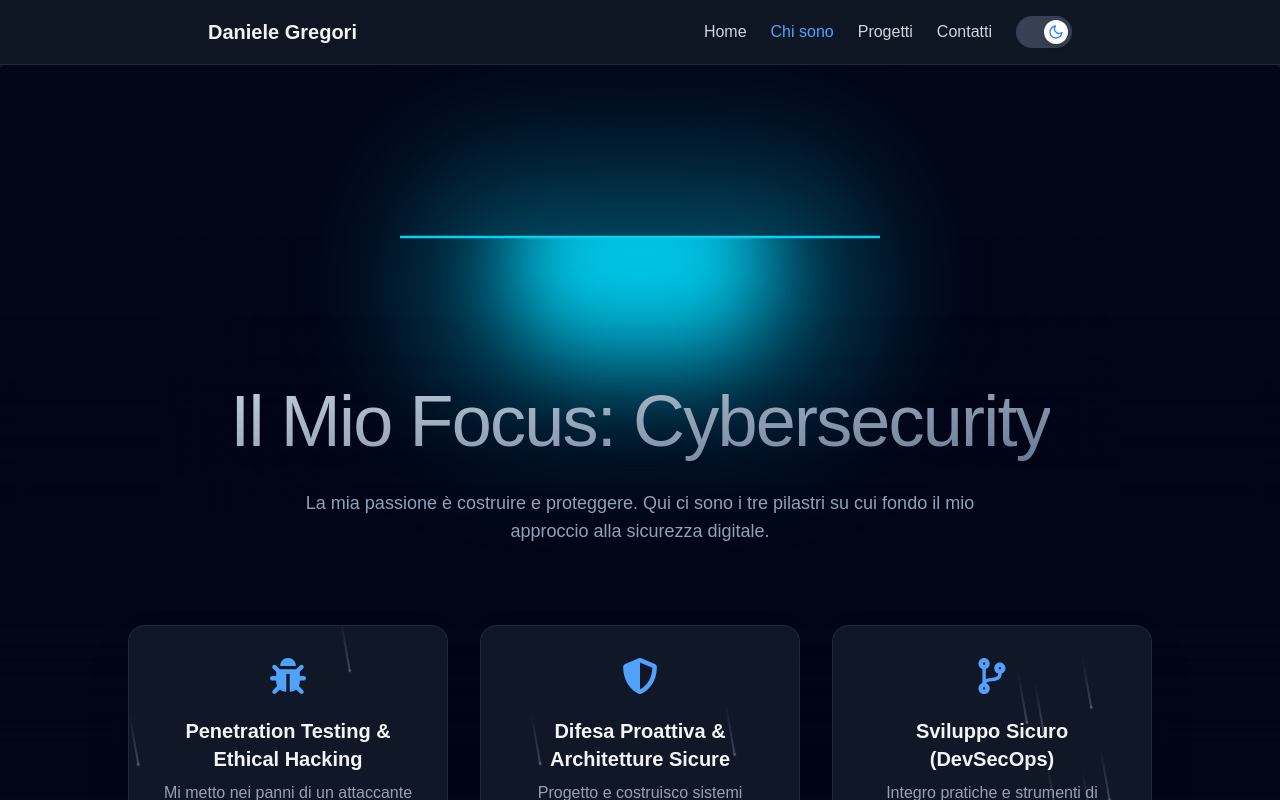
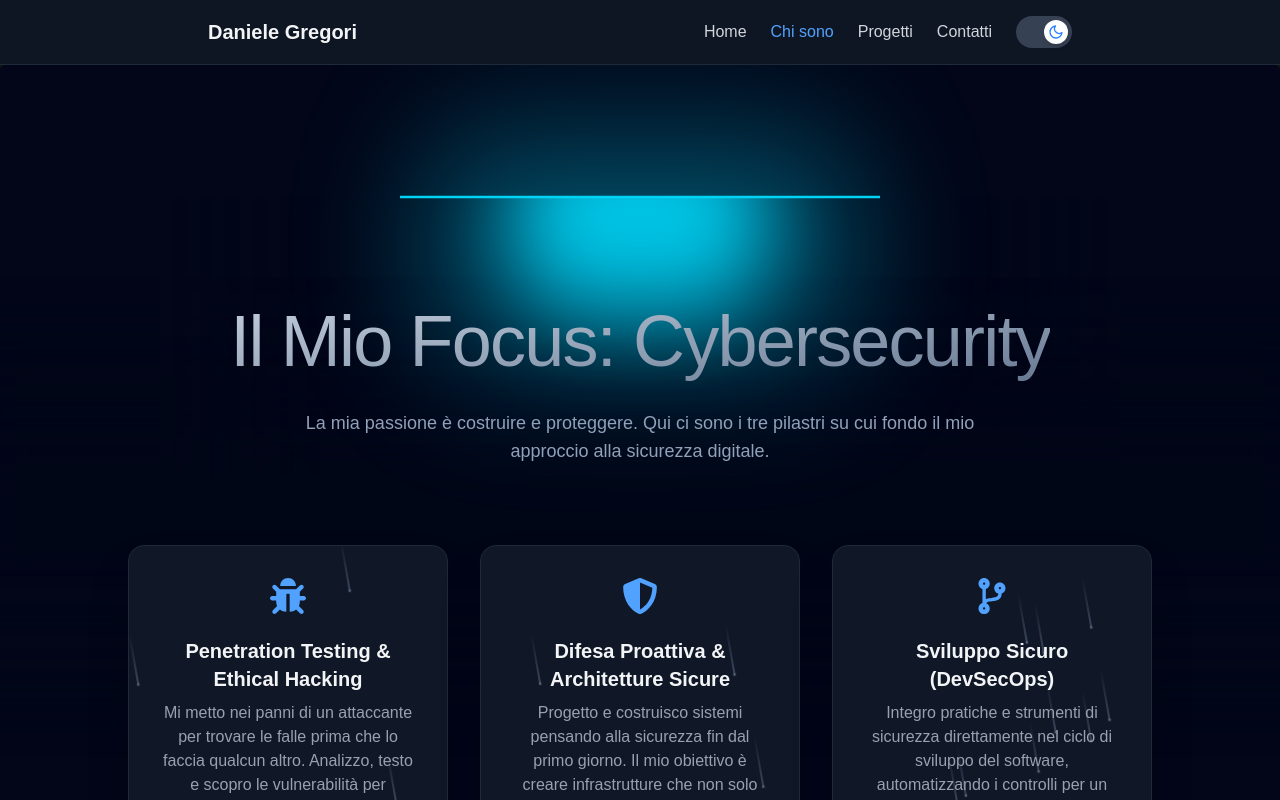
Before and after one commit to Daniele674/portfolio, a Next.js app: page /about in a window 1280 px wide. Shown: the top 800 px of the page. Built offline with nearby package versions, Linux system fonts and the light colour scheme.

Commit message:
Refactor LampDemo component to use framer-motion; adjust layout height for better presentation

```diff
--- a/components/ui/lamp.jsx
+++ b/components/ui/lamp.jsx
@@ -1,9 +1,12 @@
+// components/ui/lamp.jsx
+
 "use client";
 import React from "react";
-import { motion } from "motion/react";
+import { motion } from "framer-motion";
 import { cn } from "@/lib/utils";
 
 export function LampDemo() {
+    // Questa parte è solo un esempio, il vero componente è LampContainer
     return (
         <LampContainer>
             <motion.h1
@@ -28,7 +31,7 @@ export const LampContainer = ({
     return (
         <div
             className={cn(
-                "relative flex min-h-screen flex-col items-center justify-center overflow-hidden bg-slate-950 w-full rounded-md z-0",
+                "relative flex h-[45rem] flex-col items-center justify-center overflow-hidden bg-slate-950 w-full rounded-md z-0",
                 className
             )}>
             <div
```
